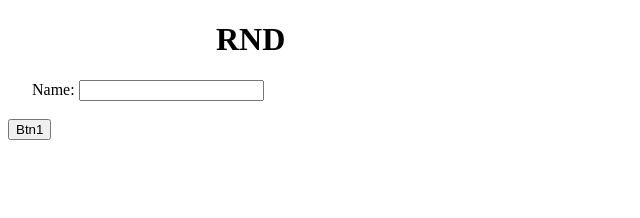
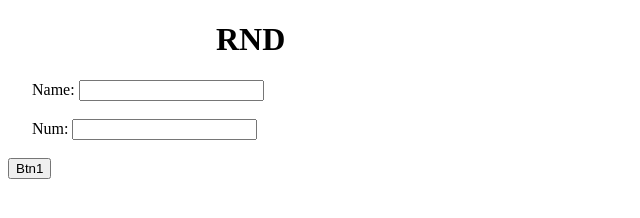
Before and after one commit to snv6rd/snv6rd.github.io, a plain HTML site: page index.html in a window 1280 px wide. Shown: the whole page, without its empty margins (0-640 px from the left). Drawn offline with Linux system fonts and the light colour scheme.

Commit message:
Initial commit

```diff
--- a/index.html
+++ b/index.html
@@ -36,6 +36,9 @@
          &nbsp &nbsp &nbsp <label for="mood">Name:</label>
          <input type="text" id="name" />
          <br /><br />
+         &nbsp &nbsp &nbsp <label for="mood">Num:</label>
+         <input type="number" id="num" />
+         <br /><br />
 
          <button onclick="Btn1()">Btn1</button> &nbsp
 
@@ -47,7 +50,9 @@
 
          function Btn1() {
            const name = document.getElementById("name").value;
-           console.log('Btn1', name);
+           console.log('name', name);
+           const num = document.getElementById("num").value;
+           console.log('num', num, num**2);
          }
 
        </script>
```
